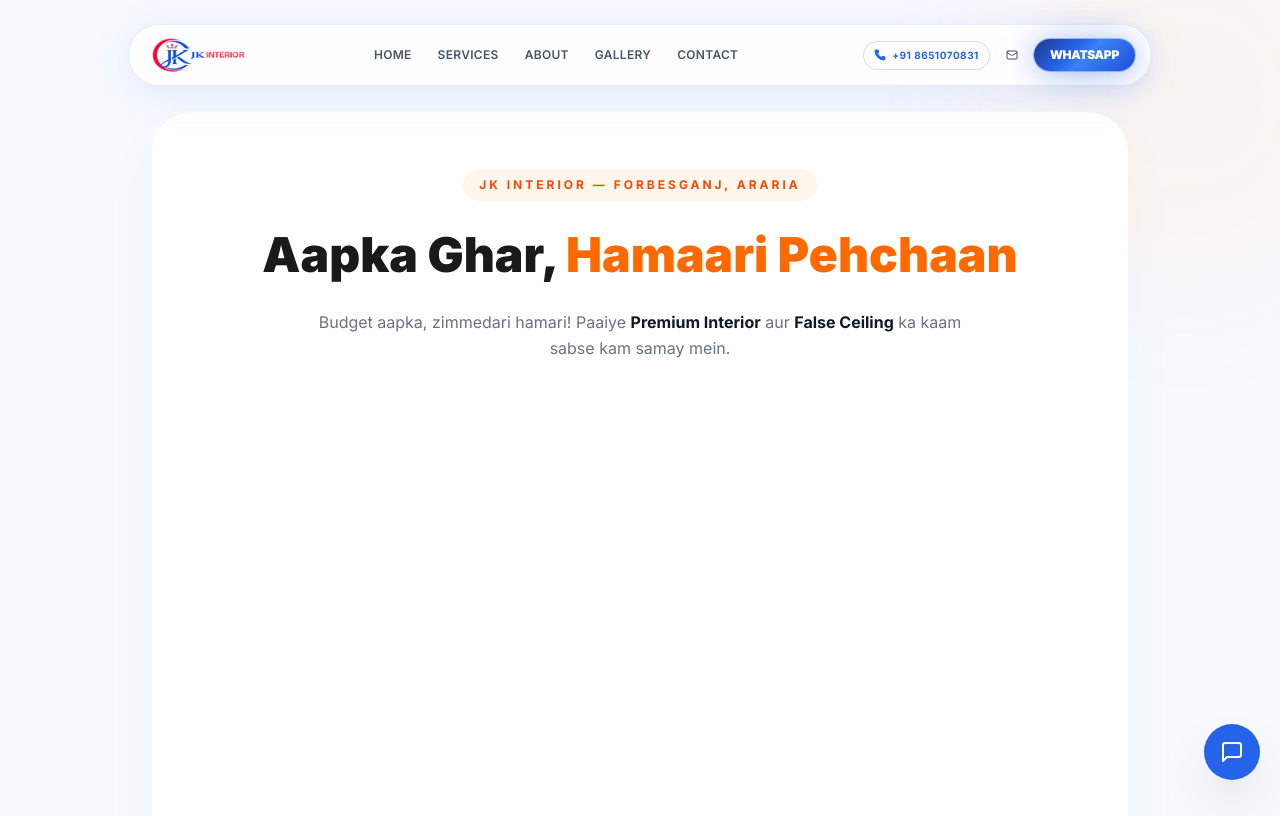
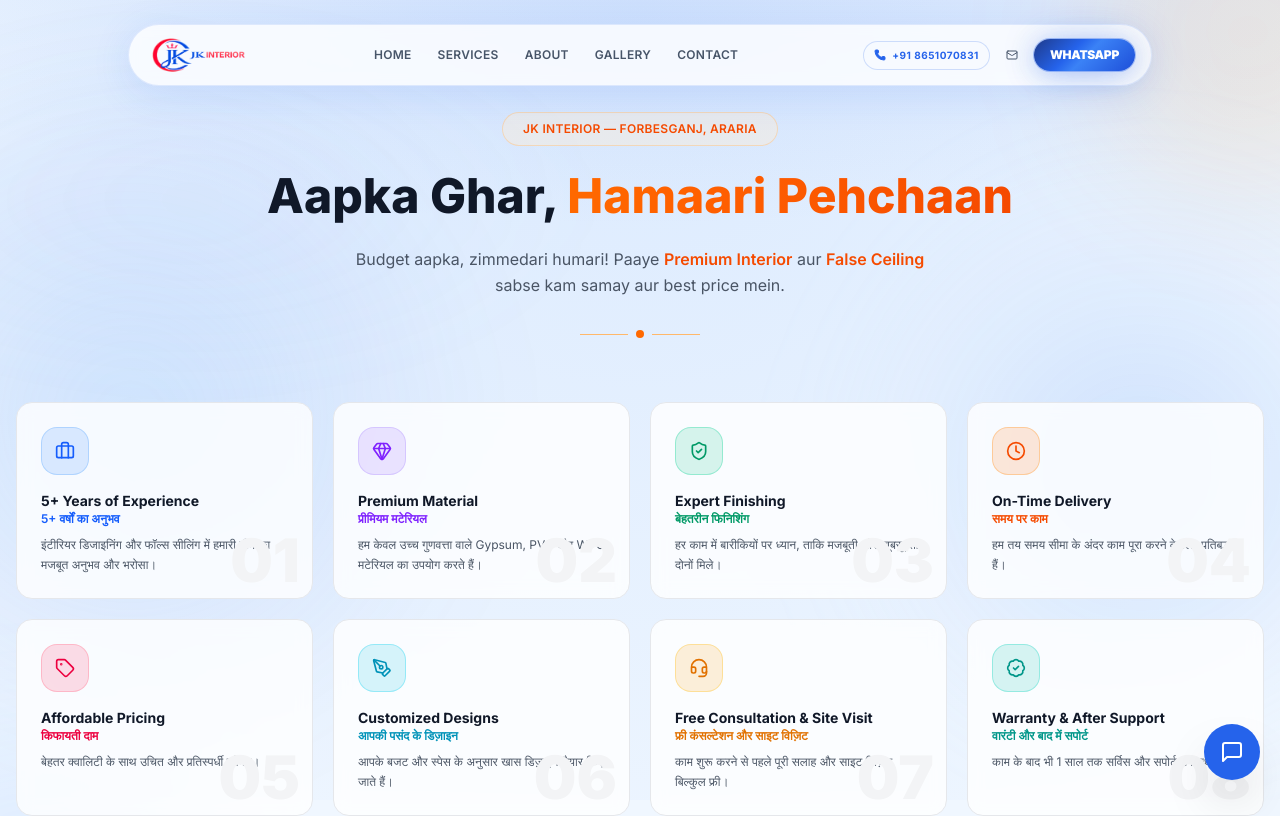
Before and after one commit to jitendrakumarraj831-byte/jk-interior2, a Next.js app: page /about in a window 1280 px wide. Shown: the top 816 px of the page. Built offline with nearby package versions, Linux system fonts and the light colour scheme; a web font is replaced by a local one.

Commit message:
Update why-us.tsx

```diff
--- a/components/why-us.tsx
+++ b/components/why-us.tsx
@@ -3,7 +3,6 @@
 import {
   Briefcase, Gem, ShieldCheck, Clock,
   Tag, PenTool, Headset, BadgeCheck,
-  PhoneCall, ArrowRight
 } from "lucide-react"
 import { motion } from "framer-motion"
 
@@ -13,209 +12,146 @@ const whyUsReasons = [
     en: "5+ Years of Experience",
     hi: "5+ वर्षों का अनुभव",
     desc: "इंटीरियर डिजाइनिंग और फॉल्स सीलिंग में हमारी टीम का मजबूत अनुभव और भरोसा।",
-    iconColor: "text-orange-500",
+    color: "from-blue-500/20 to-blue-600/5",
+    iconBg: "bg-blue-500/15 border-blue-400/30",
+    iconColor: "text-blue-600",
   },
   {
     icon: Gem,
     en: "Premium Material",
     hi: "प्रीमियम मटेरियल",
     desc: "हम केवल उच्च गुणवत्ता वाले Gypsum, PVC और WPC मटेरियल का उपयोग करते हैं।",
-    iconColor: "text-orange-500",
+    color: "from-violet-500/20 to-violet-600/5",
+    iconBg: "bg-violet-500/15 border-violet-400/30",
+    iconColor: "text-violet-600",
   },
   {
     icon: ShieldCheck,
     en: "Expert Finishing",
     hi: "बेहतरीन फिनिशिंग",
     desc: "हर काम में बारीकियों पर ध्यान, ताकि मजबूती और खूबसूरती दोनों मिले।",
-    iconColor: "text-orange-500",
+    color: "from-emerald-500/20 to-emerald-600/5",
+    iconBg: "bg-emerald-500/15 border-emerald-400/30",
+    iconColor: "text-emerald-600",
   },
   {
     icon: Clock,
     en: "On-Time Delivery",
     hi: "समय पर काम",
     desc: "हम तय समय सीमा के अंदर काम पूरा करने के लिए प्रतिबद्ध हैं।",
-    iconColor: "text-orange-500",
+    color: "from-orange-500/20 to-orange-600/5",
+    iconBg: "bg-orange-500/15 border-orange-400/30",
+    iconColor: "text-orange-600",
   },
   {
     icon: Tag,
     en: "Affordable Pricing",
     hi: "किफायती दाम",
     desc: "बेहतर क्वालिटी के साथ उचित और प्रतिस्पर्धी कीमत।",
-    iconColor: "text-orange-500",
+    color: "from-rose-500/20 to-rose-600/5",
+    iconBg: "bg-rose-500/15 border-rose-400/30",
+    iconColor: "text-rose-600",
   },
   {
     icon: PenTool,
     en: "Customized Designs",
     hi: "आपकी पसंद के डिज़ाइन",
     desc: "आपके बजट और स्पेस के अनुसार खास डिज़ाइन तैयार किए जाते हैं।",
-    iconColor: "text-orange-500",
+    color: "from-cyan-500/20 to-cyan-600/5",
+    iconBg: "bg-cyan-500/15 border-cyan-400/30",
+    iconColor: "text-cyan-600",
   },
   {
     icon: Headset,
     en: "Free Consultation & Site Visit",
     hi: "फ्री कंसल्टेशन और साइट विज़िट",
     desc: "काम शुरू करने से पहले पूरी सलाह और साइट विज़िट बिल्कुल फ्री।",
-    iconColor: "text-orange-500",
+    color: "from-amber-500/20 to-amber-600/5",
+    iconBg: "bg-amber-500/15 border-amber-400/30",
+    iconColor: "text-amber-600",
   },
   {
     icon: BadgeCheck,
     en: "Warranty & After Support",
     hi: "वारंटी और बाद में सपोर्ट",
     desc: "काम के बाद भी 1 साल तक सर्विस और सपोर्ट उपलब्ध।",
-    iconColor: "text-orange-500",
+    color: "from-teal-500/20 to-teal-600/5",
+    iconBg: "bg-teal-500/15 border-teal-400/30",
+    iconColor: "text-teal-600",
   },
 ]
 
-// --- JSON-LD SCHEMA (Dono cheezein preserved) ---
-export const WHY_US_JSON_LD = {
-  "@context": "https://schema.org",
-  "@type": "Service",
-  serviceType: "Interior Design, False Ceiling, PVC Panel, Modular Kitchen",
-  provider: {
-    "@type": "LocalBusiness",
-    name: "JK Interior",
-    image: "/logo.png",
-    address: {
-      "@type": "PostalAddress",
-      addressLocality: "Forbesganj",
-      addressRegion: "Araria, Bihar",
-      addressCountry: "IN",
-    },
-    geo: {
-      "@type": "GeoCoordinates",
-      latitude: "26.3001",
-      longitude: "87.2533",
-    },
-  },
-  areaServed: ["Forbesganj", "Araria", "Purnia", "Bihar", "Jogbani"],
-}
+export default function WhyUs() {
+  return (
+    <section className="relative py-24 md:py-28 overflow-hidden">
 
-export function WhyUsJsonLdScript() {
-  return (
-    <script
-      type="application/ld+json"
-      dangerouslySetInnerHTML={{ __html: JSON.stringify(WHY_US_JSON_LD) }}
-    />
-  )
-}
+      {/* Background glow */}
+      <div className="absolute -top-32 -right-32 w-80 h-80 bg-orange-400/10 blur-3xl rounded-full" />
+      <div className="absolute -bottom-32 -left-32 w-80 h-80 bg-blue-400/10 blur-3xl rounded-full" />
 
-// --- Animation Variants ---
-const containerVariants = {
-  hidden: { opacity: 0 },
-  visible: { transition: { staggerChildren: 0.08, delayChildren: 0.2 } },
-}
+      <div className="relative z-10 max-w-7xl mx-auto px-4">
 
-const cardVariants = {
-  hidden: { opacity: 0, y: 20 },
-  visible: {
-    opacity: 1,
-    y: 0,
-    transition: { duration: 0.5, ease: "easeOut" }
-  },
-}
+        {/* 🔥 HERO STYLE HEADING */}
+        <div className="text-center mb-16">
 
-type WhyUsProps = {
-  layout?: "default" | "experience"
-}
+          <span className="inline-block px-5 py-2 rounded-full border border-orange-300/40 bg-orange-100/40 text-xs font-semibold tracking-wide text-orange-600 mb-5">
+            JK INTERIOR — FORBESGANJ, ARARIA
+          </span>
 
-export default function WhyUs({ layout = "default" }: WhyUsProps) {
-  return (
-    <section id="why-us" className="relative py-20 md:py-28 bg-[#f8faff] overflow-hidden scroll-mt-20">
-      <WhyUsJsonLdScript />
+          <h2 className="text-4xl md:text-5xl font-extrabold leading-tight text-gray-900">
+            Aapka Ghar,{" "}
+            <span className="bg-gradient-to-r from-orange-500 to-orange-600 bg-clip-text text-transparent">
+              Hamaari Pehchaan
+            </span>
+          </h2>
 
-      {/* Decorative Rings (Preserved from original) */}
-      <div className="pointer-events-none absolute inset-0">
-        <div className="absolute top-1/2 left-1/2 -translate-x-1/2 -translate-y-1/2 w-[800px] h-[800px] rounded-full border border-orange-200/20" />
-        <div className="absolute top-1/2 left-1/2 -translate-x-1/2 -translate-y-1/2 w-[600px] h-[600px] rounded-full border border-orange-200/10" />
-        <div className="absolute -top-24 -right-24 w-96 h-96 rounded-full bg-orange-400/5 blur-3xl" />
-        <div className="absolute -bottom-24 -left-24 w-96 h-96 rounded-full bg-blue-400/5 blur-3xl" />
-      </div>
+          <p className="mt-5 max-w-xl mx-auto text-sm md:text-base text-gray-600 leading-relaxed">
+            Budget aapka, zimmedari humari! Paaye{" "}
+            <span className="text-orange-600 font-semibold">Premium Interior</span> aur{" "}
+            <span className="text-orange-600 font-semibold">False Ceiling</span>{" "}
+            sabse kam samay aur best price mein.
+          </p>
 
-      <div className="relative z-10 mx-auto max-w-5xl px-4 sm:px-6">
+          <div className="mt-8 flex justify-center items-center gap-2">
+            <div className="w-12 h-[1px] bg-orange-300" />
+            <div className="w-2 h-2 rounded-full bg-orange-500" />
+            <div className="w-12 h-[1px] bg-orange-300" />
+          </div>
+        </div>
 
-        {/* Main Card Container like Screenshot */}
-        <motion.div
-          initial="hidden"
-          whileInView="visible"
-          viewport={{ once: true, amount: 0.1 }}
-          className="bg-white rounded-[40px] shadow-[0_20px_60px_rgba(0,0,0,0.03)] border border-white/80 p-8 md:p-14"
-        >
+        {/* ✅ CARDS */}
+        <div className="grid grid-cols-1 sm:grid-cols-2 lg:grid-cols-4 gap-5">
 
-          {/* Header Section */}
-          <div className="text-center mb-16">
-            <motion.span
-              variants={cardVariants}
-              className="inline-block text-[10px] md:text-xs font-bold uppercase tracking-[0.25em] text-orange-600 bg-orange-50 px-4 py-2 rounded-full mb-6"
-            >
-              JK INTERIOR — FORBESGANJ, ARARIA
-            </motion.span>
+          {whyUsReasons.map((reason, i) => {
+            const Icon = reason.icon
 
-            <motion.h2
-              variants={cardVariants}
-              className="text-3xl md:text-5xl font-black text-[#1a1a1a] leading-tight"
-            >
-              Aapka Ghar, <span className="text-orange-500">Hamaari Pehchaan</span>
-            </motion.h2>
+            return (
+              <div
+                key={i}
+                className="group relative rounded-2xl bg-white/80 backdrop-blur border border-gray-200 p-6 hover:shadow-xl transition-all duration-300 hover:-translate-y-1"
+              >
+                {/* Number bg */}
+                <span className="absolute bottom-2 right-3 text-6xl font-black text-gray-100">
+                  {String(i + 1).padStart(2, "0")}
+                </span>
 
-            <motion.p
-              variants={cardVariants}
-              className="mt-6 max-w-2xl mx-auto text-gray-500 text-sm md:text-base leading-relaxed"
-            >
-              Budget aapka, zimmedari hamari! Paaiye <strong className="text-gray-900">Premium Interior</strong> aur <strong className="text-gray-900">False Ceiling</strong> ka kaam sabse kam samay mein.
-            </motion.p>
-          </div>
+                <div className={`mb-4 w-12 h-12 flex items-center justify-center rounded-xl border ${reason.iconBg}`}>
+                  <Icon className={`w-5 h-5 ${reason.iconColor}`} />
+                </div>
 
-          {/* Grid Layout for Reasons */}
-          <motion.div
-            variants={containerVariants}
-            className="grid grid-cols-1 md:grid-cols-2 gap-x-12 gap-y-10"
-          >
-            {whyUsReasons.map((reason, i) => (
-              <motion.div
-                key={i}
-                variants={cardVariants}
-                className="group flex gap-5 p-2 rounded-2xl hover:bg-orange-50/30 transition-colors duration-300"
-              >
-                <div className="flex-shrink-0">
-                  <div className="w-12 h-12 rounded-2xl bg-orange-50 flex items-center justify-center text-orange-500 group-hover:scale-110 transition-transform duration-300">
-                    <reason.icon size={24} strokeWidth={2} />
-                  </div>
-                </div>
-                <div>
-                  <h3 className="text-base font-bold text-gray-900 flex flex-wrap items-center gap-2">
-                    {reason.hi}
-                    <span className="hidden sm:inline text-gray-300">|</span>
-                    <span className="text-[10px] uppercase tracking-wider text-gray-400 font-semibold">{reason.en}</span>
-                  </h3>
-                  <p className="mt-1.5 text-xs md:text-sm text-gray-500 leading-relaxed">
-                    {reason.desc}
-                  </p>
-                </div>
-              </motion.div>
-            ))}
-          </motion.div>
+                <h3 className="text-sm font-bold text-gray-900">{reason.en}</h3>
+                <p className={`text-xs font-semibold mb-2 ${reason.iconColor}`}>
+                  {reason.hi}
+                </p>
 
-          {/* Bottom Footer like Screenshot */}
-          <div className="mt-16 pt-12 border-t border-gray-50 text-center">
-            <p className="text-[10px] font-bold text-gray-400 uppercase tracking-[0.2em] mb-8">
-              TRUSTED BY 100+ FAMILIES ACROSS ARARIA • FORBESGANJ • JOGBANI • PURNEA
-            </p>
+                <p className="text-xs text-gray-600 leading-relaxed">
+                  {reason.desc}
+                </p>
+              </div>
+            )
+          })}
 
-            <div className="flex flex-col sm:flex-row items-center justify-center gap-4">
-              <a
-                href="tel:+918651070831"
-                className="w-full sm:w-auto bg-orange-500 hover:bg-orange-600 text-white font-bold py-4 px-10 rounded-full shadow-[0_12px_24px_rgba(249,115,22,0.3)] transition-all flex items-center justify-center gap-2 active:scale-95"
-              >
-                <PhoneCall size={20} />
-                Abhi Call Karein
-              </a>
-              <button className="w-full sm:w-auto bg-white border border-gray-200 text-gray-700 font-bold py-4 px-10 rounded-full hover:bg-gray-50 transition-all active:scale-95">
-                Free Quote Lein
-              </button>
-            </div>
-          </div>
-
-        </motion.div>
+        </div>
       </div>
     </section>
   )
```
